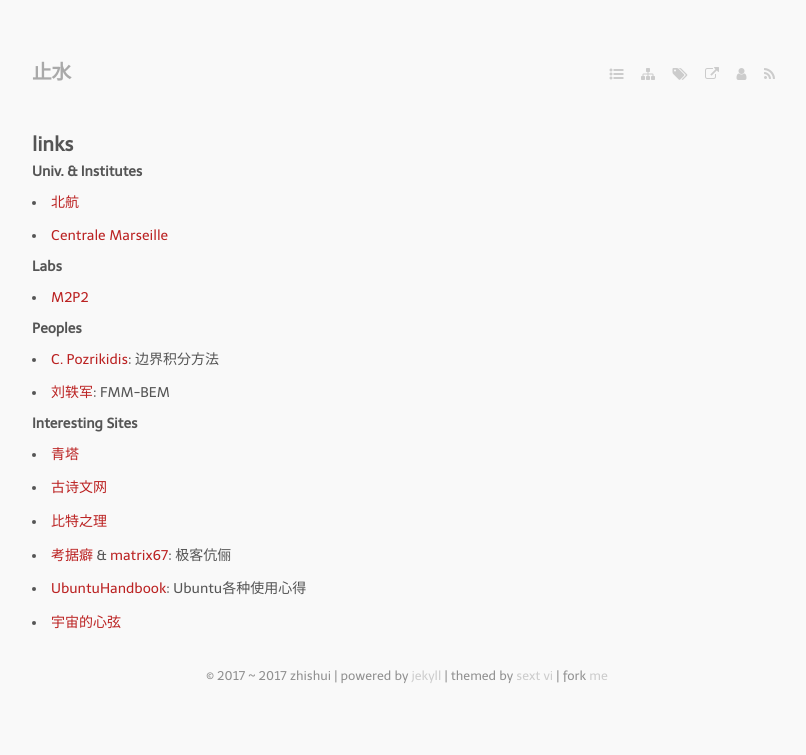
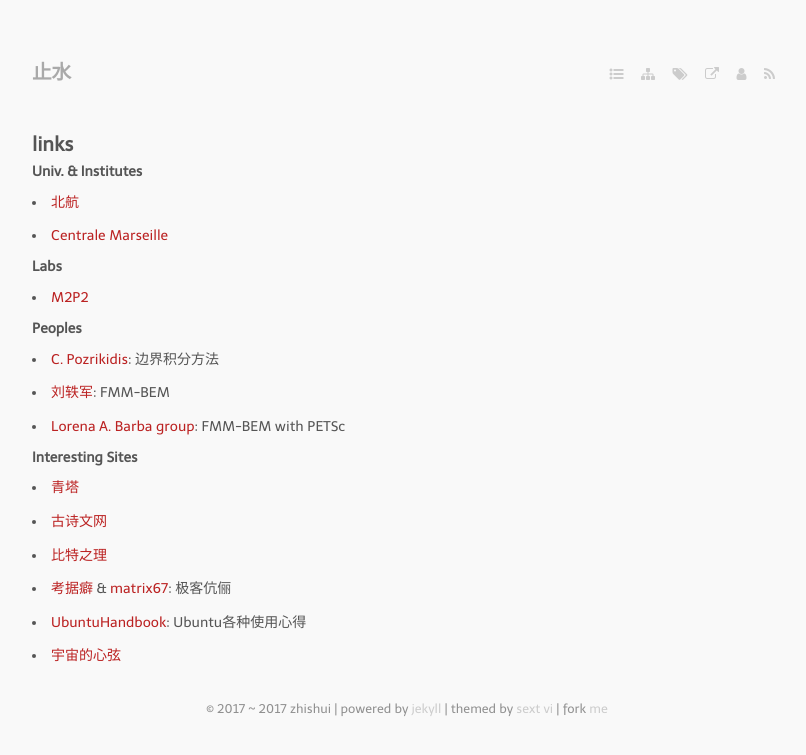
Before and after one commit to bizhishui/bizhishui.github.io, a Jekyll site: the page built from links.md, in a window 1280 px wide. Shown: the top 755 px of the page, without its empty margins (233-1039 px from the left). Built offline with Jekyll 4.4.1, drawn with Linux system fonts in a browser that asks for light colours; nearby versions of some CDN libraries; some web fonts are replaced.

Commit message:
update links

```diff
--- a/links.md
+++ b/links.md
@@ -15,6 +15,7 @@ layout: page
 #### Peoples
 - [C. Pozrikidis](http://dehesa.freeshell.org/): 边界积分方法
 - [刘轶军](http://urbana.mie.uc.edu/yliu/): FMM-BEM
+- [Lorena A. Barba group](http://lorenabarba.com/): FMM-BEM with PETSc
 
 
 #### Interesting Sites
```
